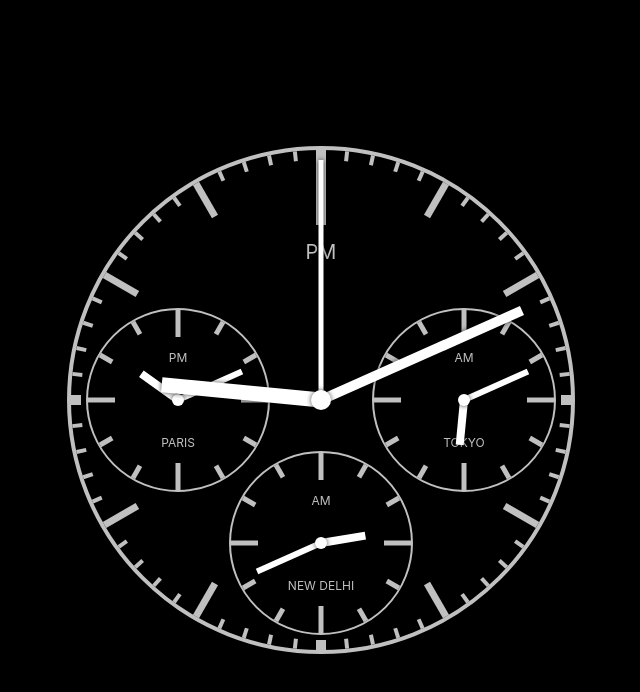
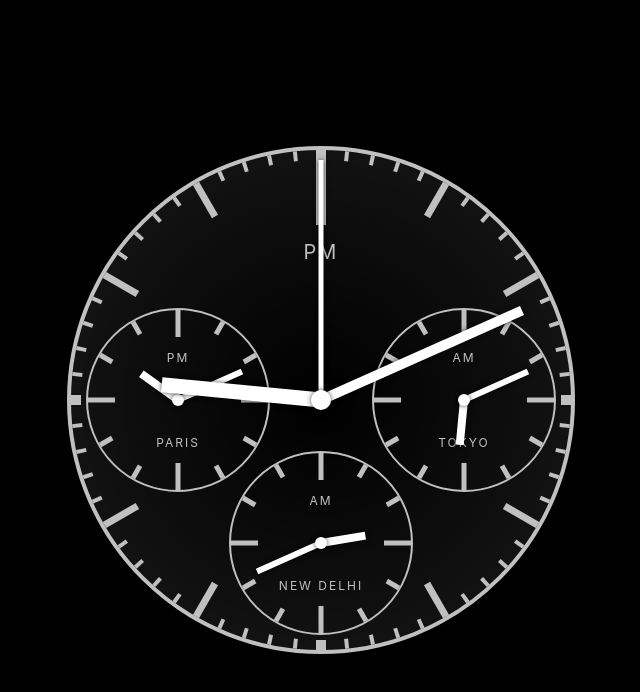
Before and after one commit to domb5041/chain-that-clocks, a React (Create React App) app: page / in a window 1280 px wide. Shown: the top 692 px of the page, without its empty margins (319-959 px from the left). Built offline with nearby package versions, Linux system fonts and the light colour scheme.

Commit message:
minor styling

```diff
--- a/src/Dials.styled.js
+++ b/src/Dials.styled.js
@@ -6,6 +6,7 @@ export const MainDial = styled.div`
     border-radius: 100%;
     border: 4px solid silver;
     position: relative;
+    background-image: radial-gradient(transparent, rgba(255, 255, 255, 0.1));
 `;
 
 export const SubDial = styled.div`
@@ -43,6 +44,7 @@ export const City = styled.div`
     width: 100%;
     text-align: center;
     font-size: 12px;
+    letter-spacing: 2px;
 `;
 
 export const AmPm = styled.div`
@@ -53,6 +55,7 @@ export const AmPm = styled.div`
     width: 100%;
     text-align: center;
     font-size: ${props => (props.subDial ? 12 : 20)}px;
+    letter-spacing: 2px;
 `;
 
 export const Hand = styled.div`
```
